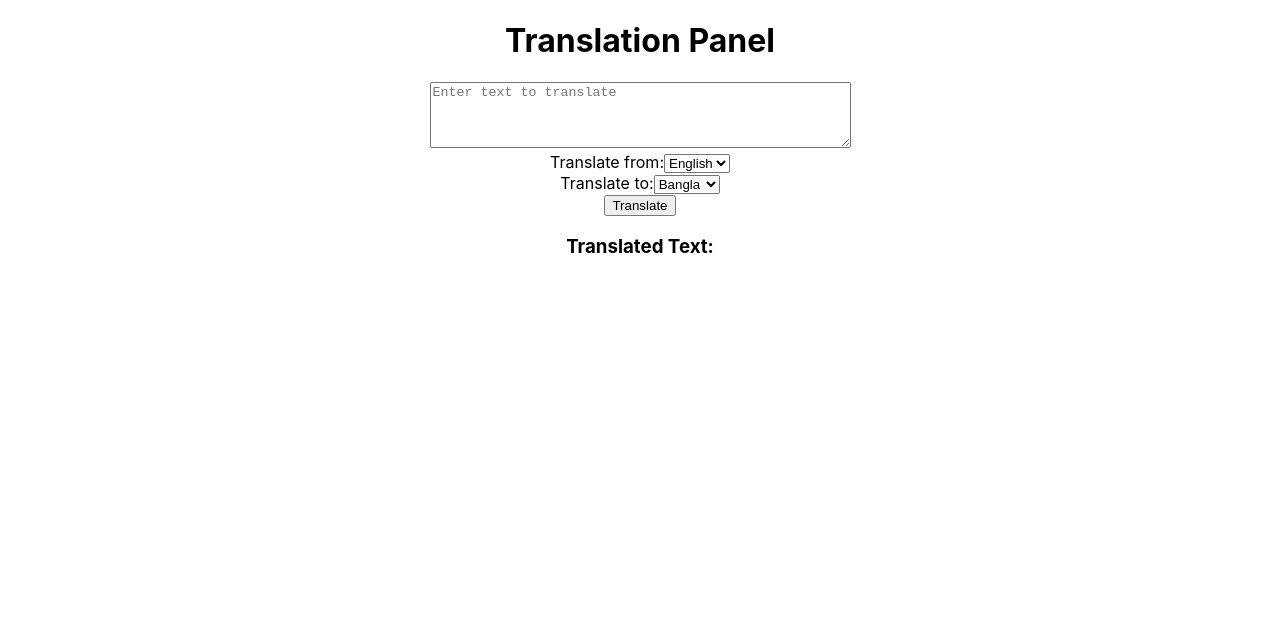
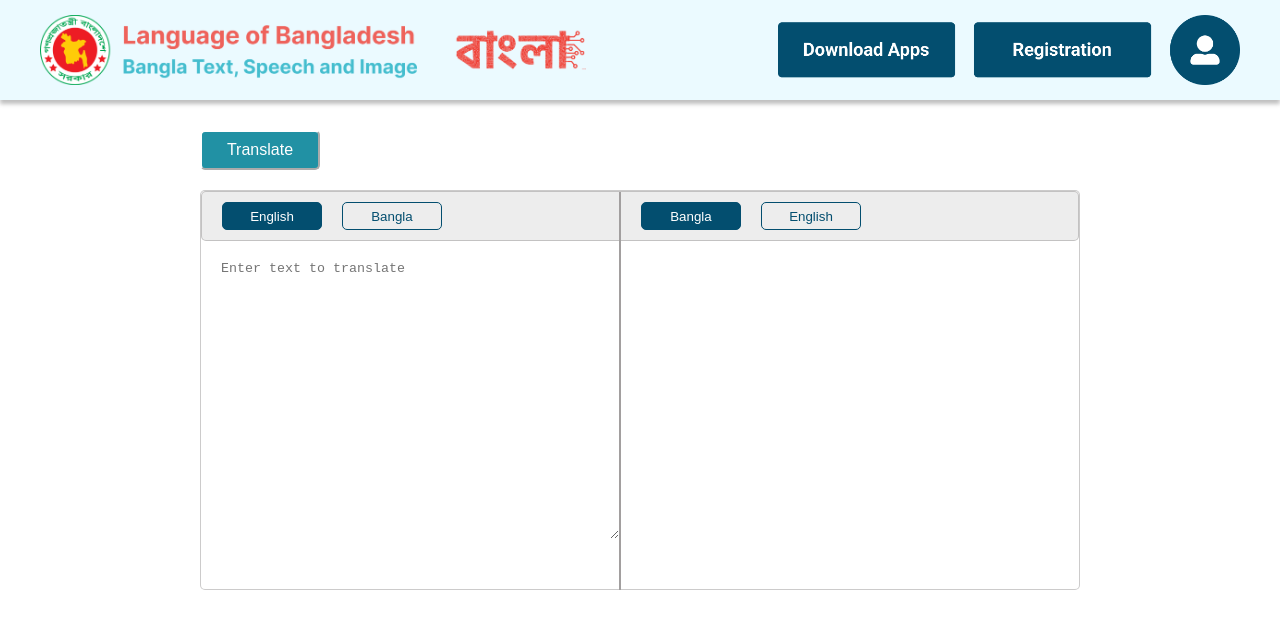
Before and after one commit to Sunny1509006/Translation-Frontend, a React (Create React App) app: page / in a window 1280 px wide. Shown: the top 628 px of the page. Built offline with nearby package versions, Linux system fonts and the light colour scheme.

Commit message:
design has been modified

```diff
--- a/src/App.js
+++ b/src/App.js
@@ -5,7 +5,6 @@
 function App() {
   return (
     <div className="App">
-      <h1>Translation Panel</h1>
       <TranslationPanel />
     </div>
   );
--- /dev/null
+++ b/src/TranslationPanel.css
@@ -0,0 +1,94 @@
+.header {
+display: flex;
+justify-content: space-between;
+position: fixed;
+width: 100%;
+height: 100px;
+left: 0px;
+/* top: 138px; */
+
+background: #EBFAFF;
+box-shadow: 0px 4px 4px rgba(0, 0, 0, 0.25);
+/* padding: 20px 40px; */
+
+}
+
+.body {
+    margin-top: 100px;
+    display: flex;
+    flex-direction: column;
+    justify-content: space-between;
+    align-items: flex-start;
+    width: calc(100% - 400px);
+    padding: 30px 200px;
+    gap: 20px;
+}
+
+.translation-box {
+
+box-sizing: border-box;
+
+width: 100%;
+height: 400px;
+/* left: 68px;
+top: 422px; */
+
+background: #FFFFFF;
+border: 1px solid rgba(153, 151, 151, 0.5);
+border-radius: 5px;
+
+}
+
+.translation-box-header {
+    /* Rectangle 1176 */
+display: flex;
+/* gap: 20px; */
+justify-content: space-between;
+
+box-sizing: border-box;
+
+/* position: absolute; */
+width: 100%;
+height: 50px;
+/* left: 68px; */
+/* top: 422px; */
+
+background: #EDEDED;
+border: 1px solid rgba(153, 151, 151, 0.5);
+border-radius: 5px;
+
+}
+
+.translation-box-middle-border {
+    /* Vector 44 */
+
+/* position: absolute; */
+width: 0px;
+height: 50px;
+left: 50%;
+/* top: 422px; */
+
+border: 1px solid #A29F9F;
+
+}
+
+.header-box-style {
+    display: flex;
+    justify-content: flex-start;
+    width: 50%;
+    margin: 10px 20px;
+    gap: 15px;
+}
+
+.button-style {
+    /* Rectangle 1177 */
+
+box-sizing: border-box;
+
+background: #F5F5F5;
+border: 1px solid #034E6F;
+border-radius: 5px;
+color: #034E6F;
+width: 100px;
+
+}
--- a/src/TranslationPanel.js
+++ b/src/TranslationPanel.js
@@ -1,43 +1,183 @@
-import React, { useState } from 'react';
+import React, { useState } from "react";
+import "./TranslationPanel.css";
 
 const TranslationPanel = () => {
-    const [text, setText] = useState('');
-    const [translatedText, setTranslatedText] = useState('');
-    const [fromLanguage, setFromLanguage] = useState('en');
-    const [toLanguage, setToLanguage] = useState('bn');
+  const [text, setText] = useState("");
+  const [translatedText, setTranslatedText] = useState("");
+  const [fromLanguage, setFromLanguage] = useState("en");
+  const [toLanguage, setToLanguage] = useState("bn");
 
   const translateText = async () => {
     try {
-            const apiUrl = toLanguage === 'bn'
-                ? 'http://165.232.184.61:5000/english'
-                : 'http://165.232.184.61:5000/bangla';
+      const apiUrl =
+        toLanguage === "bn"
+          ? "http://165.232.184.61:5000/english"
+          : "http://165.232.184.61:5000/bangla";
 
       const response = await fetch(apiUrl, {
-                method: 'POST',
+        method: "POST",
         headers: {
-                    'Content-Type': 'application/json'
+          "Content-Type": "application/json",
         },
         body: JSON.stringify({
-                    query: text
-                })
+          query: text,
+        }),
       });
       const data = await response.json();
       setTranslatedText(data.result);
     } catch (error) {
-            console.error('Error translating text:', error);
+      console.error("Error translating text:", error);
     }
   };
 
   return (
+    <div
+      style={{
+        display: "flex",
+        flexDirection: "column",
+        justifyContent: "space-between",
+        alignItems: "center",
+      }}
+    >
+      <div className="header">
+        <img
+          src="/images/lang_of_bd.png"
+          style={{
+            height: "70px",
+            padding: "15px 0px 10px 40px",
+          }}
+        />
+        <img
+          src="/images/profile.png"
+          style={{
+            height: "70px",
+            padding: "15px 40px 10px 0px",
+          }}
+        />
+      </div>
+      <div className="body">
         <div>
+          <button
+            style={{
+              background: "#2191A4",
+              borderRadius: "5px",
+              borderColor: "#FFFFFF",
+              height: "40px",
+              width: "120px",
+              color: "white",
+              fontSize: "16px",
+            }}
+            onClick={translateText}
+          >
+            Translate
+          </button>
+        </div>
+        <div className="translation-box">
+          <div className="translation-box-header">
+            <div className="header-box-style">
+              {/* <label>Translate from:</label> */}
+              <button
+                className="button-style"
+                onClick={() => setFromLanguage("en")}
+                style={{
+                  marginRight: "5px",
+                  background: fromLanguage === "en" ? "#034E6F" : "none",
+                  color: fromLanguage === "en" ? "white" : "#034E6F",
+                }}
+              >
+                English
+              </button>
+              <button
+                className="button-style"
+                onClick={() => setFromLanguage("bn")}
+                style={{
+                  background: fromLanguage === "bn" ? "#034E6F" : "none",
+                  color: fromLanguage === "bn" ? "white" : "#034E6F",
+                }}
+              >
+                Bangla
+              </button>
+            </div>
+            <div
+              className="translation-box-middle-border"
+              style={{ marginLeft: "-40px" }}
+            ></div>
+            <div className="header-box-style">
+              {/* <label>Translate to:</label> */}
+              <button
+                className="button-style"
+                onClick={() => setToLanguage("bn")}
+                style={{
+                  marginRight: "5px",
+                  background: toLanguage === "bn" ? "#034E6F" : "none",
+                  color: toLanguage === "bn" ? "white" : "#034E6F",
+                }}
+              >
+                Bangla
+              </button>
+              <button
+                className="button-style"
+                onClick={() => setToLanguage("en")}
+                style={{
+                  background: toLanguage === "en" ? "#034E6F" : "none",
+                  color: toLanguage === "en" ? "white" : "#034E6F",
+                }}
+              >
+                English
+              </button>
+            </div>
+          </div>
+          <div style={{
+            width: '100%',
+            display: 'flex',
+            justifyContent: 'space-between',
+            height: '100%',
+
+          }}>
+          <div
+            style={{
+              display: "flex",
+              width: "50%",
+              height: "100%",
+            }}
+          >
             <textarea
               value={text}
               onChange={(e) => setText(e.target.value)}
               placeholder="Enter text to translate"
-                rows={4}
-                cols={50}
+              // rows={4}
+              // cols={50}
+              style={{
+                height: "calc(100% - 140px)",
+                width: "100%",
+                border: "none",
+                padding: "20px",
+                overflow: "auto",
+              }}
             />
-            <div>
+
+          </div>
+          <div
+              className="translation-box-middle-border"
+              style={{ height: "347px" }}
+            ></div>
+          <div
+            style={{
+              height: "calc(100% - 140px)",
+              width: "50%",
+              border: "none",
+              padding: "20px",
+              overflow: "auto",
+              display: 'flex',
+
+            }}
+          >
+            {translatedText}
+          </div>
+          </div>
+        </div>
+
+        {/* <div>
           <label>Translate from:</label>
           <select
             value={fromLanguage}
@@ -56,11 +196,9 @@
             <option value="bn">Bangla</option>
             <option value="en">English</option>
           </select>
-            </div>
-            <button onClick={translateText}>Translate</button>
-            <div>
-                <h3>Translated Text:</h3>
-                <p>{translatedText}</p>
+        </div> */}
+
+        {/* <button onClick={translateText}>Translate</button> */}
       </div>
     </div>
   );
```
Also changed, not shown: public/images/lang_of_bd.png (added), public/images/profile.png (added). Lines whose indentation alone changed are shown as unchanged.
